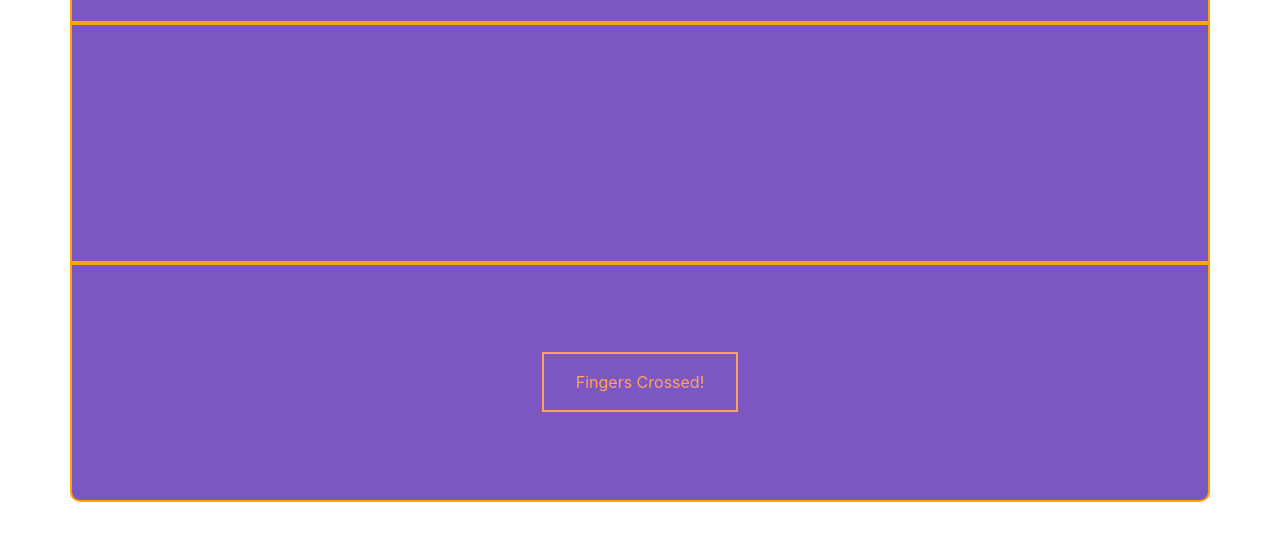
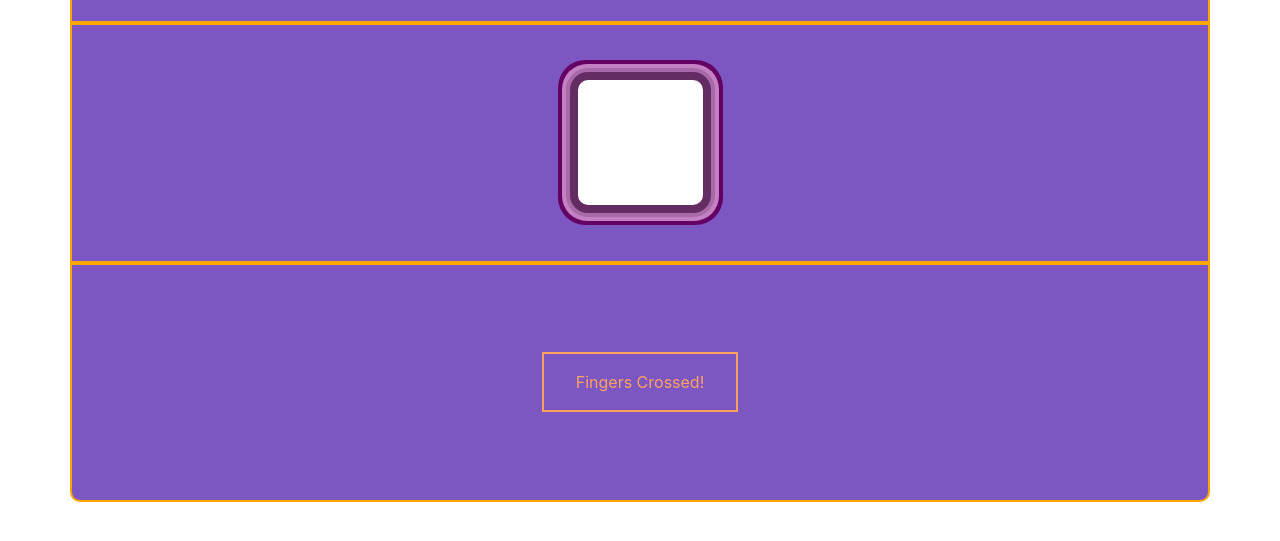
Before and after one commit to Izik-Martinez/smiteRandomGodGenerator, a plain HTML site: page index.html in a window 1280 px wide. Shown: the part 257-798 px from the top of the page. Drawn offline with nearby package versions, Linux system fonts and the light colour scheme.

Commit message:
Created border style for godSelection image location

```diff
--- a/app.css
+++ b/app.css
@@ -63,6 +63,25 @@ align-items: center;
 
 }
 
+.fillSpace{
+
+height: 100%;
+width: 100%;
+
+}
+
+.godSelection{
+
+height: 125px;
+width: 125px;
+background: white;
+box-shadow: 0 0 0 8px #632c63, 0 0 0 12px #a769a7, 0 0 0 16px #c380c3, 0 0 0 20px #640064;
+border-radius: 10px;
+
+
+
+}
+
 
 .buttonStyle{
 
--- a/index.html
+++ b/index.html
@@ -22,27 +22,35 @@
 <div class="row">
 <div class="col flexCenter">
 
-<div class="flexCenter title">
+ <div class="flexCenter title">
 
      <p>Smite Random God Generator</p>
 
-</div>
+ </div>
 
 </div>
 
 </div>
 <div class="row">
-<div class="col">
+  <div class="col">
+
+    <div class="flexCenter fillSpace">
+
+         <div class="godSelection">
 
 
 
-</div>
+         </div>
+
+    </div>
+
+  </div>
 
 </div>
 <div class="row">
     <div class="col flexCenter">
 
- <button class="buttonStyle">Fingers Crossed!</button>
+         <button class="buttonStyle">Fingers Crossed!</button>
 
     </div>
 
```
